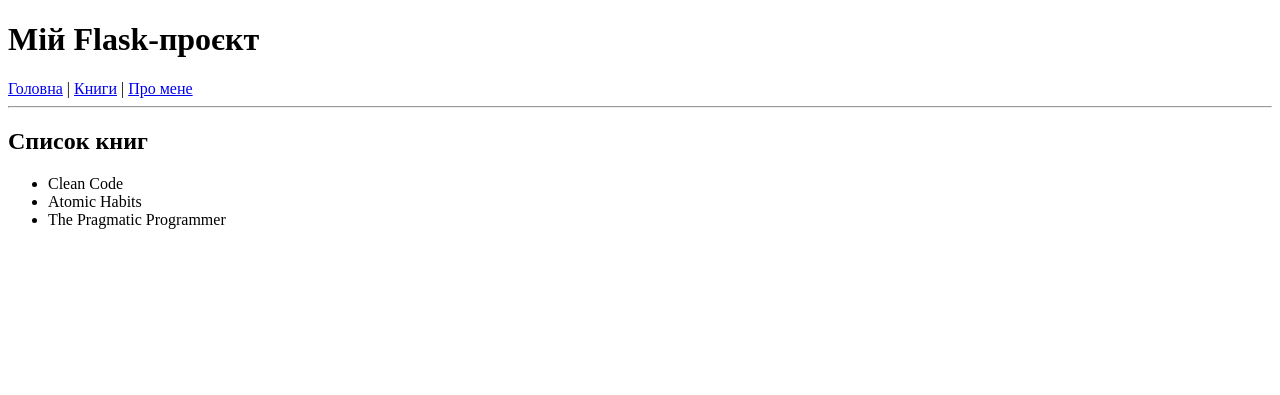
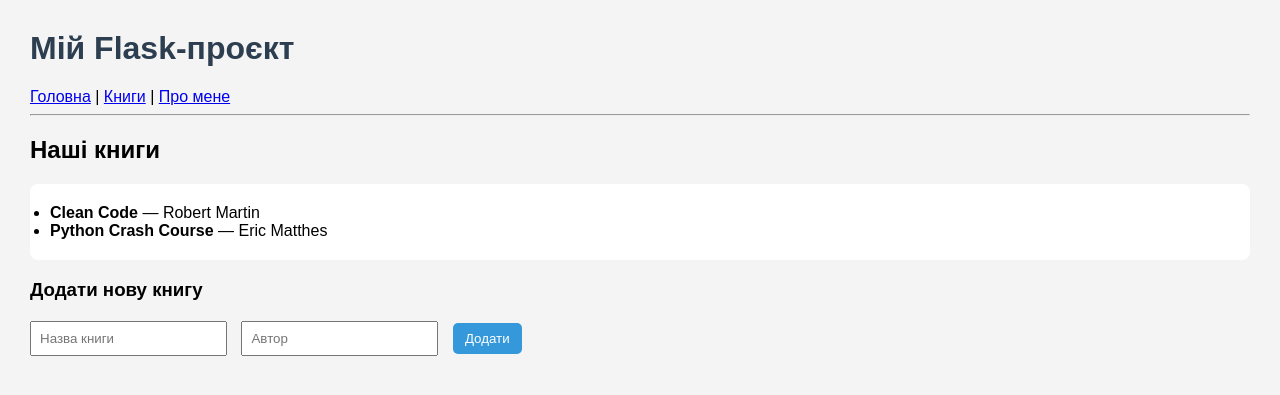
Before and after one commit to OlegIliukhin/git-homework, a Flask app: page /books in a window 1280 px wide. Shown: the top 395 px of the page. Run offline with Flask 3, Linux system fonts and the light colour scheme.

Commit message:
DZ6: add about page, improve layout, add static CSS

```diff
--- a/dz6_flask/app.py
+++ b/dz6_flask/app.py
@@ -1,25 +1,36 @@
-from flask import Flask, render_template
+from flask import Flask, render_template, request, redirect, url_for
 
 app = Flask(__name__)
+
+# Глобальный список книг (в реальном проекте была бы БД)
+books = [
+    {"title": "Clean Code", "author": "Robert Martin"},
+    {"title": "Python Crash Course", "author": "Eric Matthes"},
+]
+
 
 @app.route("/")
 def index():
     return render_template("index.html")
 
 
-@app.route("/books")
-def books():
-    book_list = [
-        "Clean Code",
-        "Atomic Habits",
-        "The Pragmatic Programmer"
-    ]
-    return render_template("items.html", items=book_list)
+@app.route("/books", methods=["GET", "POST"])
+def book_list():
+    if request.method == "POST":
+        title = request.form.get("title")
+        author = request.form.get("author")
+
+        if title and author:
+            books.append({"title": title, "author": author})
+
+        return redirect(url_for("book_list"))
+
+    return render_template("items.html", books=books)
 
 
 @app.route("/about")
 def about():
-    return "<h2>Привіт! Це мій перший Flask-проєкт 🚀</h2>"
+    return render_template("about.html")
 
 
 if __name__ == "__main__":
--- /dev/null
+++ b/dz6_flask/static/css/style.css
@@ -0,0 +1,32 @@
+body {
+    font-family: Arial, sans-serif;
+    margin: 30px;
+    background-color: #f4f4f4;
+}
+
+h1 {
+    color: #2c3e50;
+}
+
+ul {
+    background: white;
+    padding: 20px;
+    border-radius: 8px;
+}
+
+form {
+    margin-top: 20px;
+}
+
+input {
+    padding: 8px;
+    margin-right: 10px;
+}
+
+button {
+    padding: 8px 12px;
+    background-color: #3498db;
+    color: white;
+    border: none;
+    border-radius: 5px;
+}
--- a/dz6_flask/templates/base.html
+++ b/dz6_flask/templates/base.html
@@ -3,6 +3,8 @@
 <head>
     <meta charset="UTF-8">
     <title>{% block title %}Мій сайт{% endblock %}</title>
+    <link rel="stylesheet" href="{{ url_for('static', filename='css/style.css') }}">
+
 </head>
 <body>
     <h1>Мій Flask-проєкт</h1>
--- a/dz6_flask/templates/items.html
+++ b/dz6_flask/templates/items.html
@@ -1,12 +1,24 @@
 {% extends "base.html" %}
 
-{% block title %}Список{% endblock %}
+{% block title %}Список книг{% endblock %}
 
 {% block content %}
-    <h2>Список книг</h2>
-    <ul>
-        {% for item in items %}
-            <li>{{ item }}</li>
-        {% endfor %}
-    </ul>
+<h2>Наші книги</h2>
+
+<ul>
+    {% for book in books %}
+        <li>
+            <strong>{{ book.title }}</strong> — {{ book.author }}
+        </li>
+    {% endfor %}
+</ul>
+
+<h3>Додати нову книгу</h3>
+
+<form method="POST">
+    <input type="text" name="title" placeholder="Назва книги" required>
+    <input type="text" name="author" placeholder="Автор" required>
+    <button type="submit">Додати</button>
+</form>
+
 {% endblock %}
```
Also changed, not shown: dz6_flask/templates/about.html (added, +9 -0 lines).
